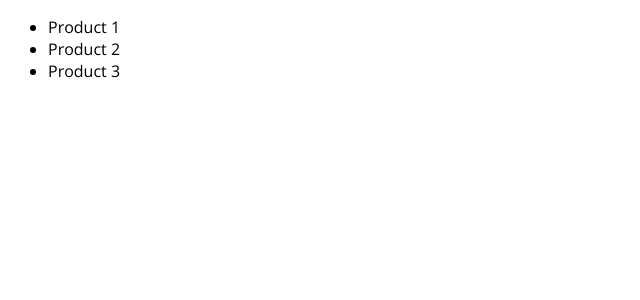
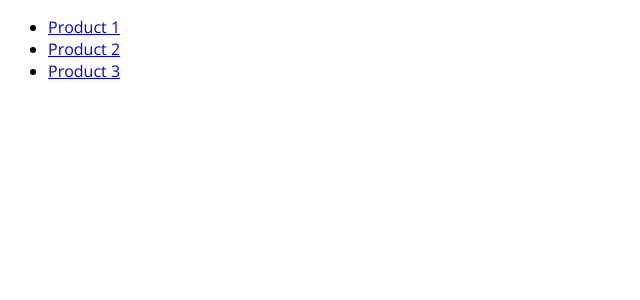
Before and after one commit to Sherry90/2024-next.js14-page-router-2-DataFetching, a Next.js app: page / in a window 1280 px wide. Shown: the top 300 px of the page, without its empty margins (0-640 px from the left). Built offline with nearby package versions, Linux system fonts and the light colour scheme.

Commit message:
feat: Link href page

```diff
--- a/pages/index.js
+++ b/pages/index.js
@@ -1,12 +1,17 @@
 import path from "path";
 import fs from "fs/promises";
 
+import Link from "next/link";
+
 const HomePage = (props) => {
   const { products } = props;
+
   return (
     <ul>
       {products.map((product) => (
-        <li key={product.id}>{product.title}</li>
+        <li key={product.id}>
+          <Link href={`/${product.id}`}>{product.title}</Link>
+        </li>
       ))}
     </ul>
   );
@@ -21,7 +26,7 @@ export const getStaticProps = async () => {
     props: {
       products: data.products,
     },
-    revalidate: 10
+    revalidate: 10,
   };
 };
 
```
